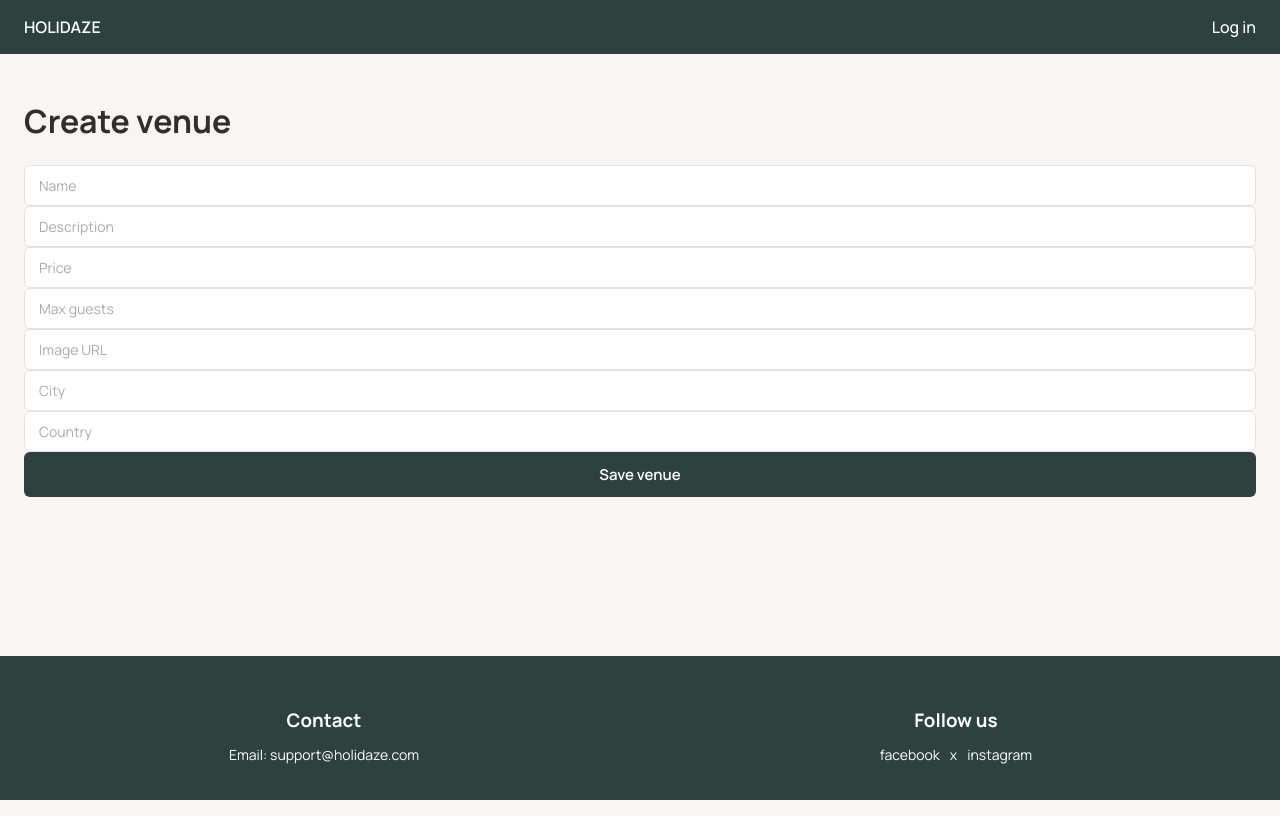
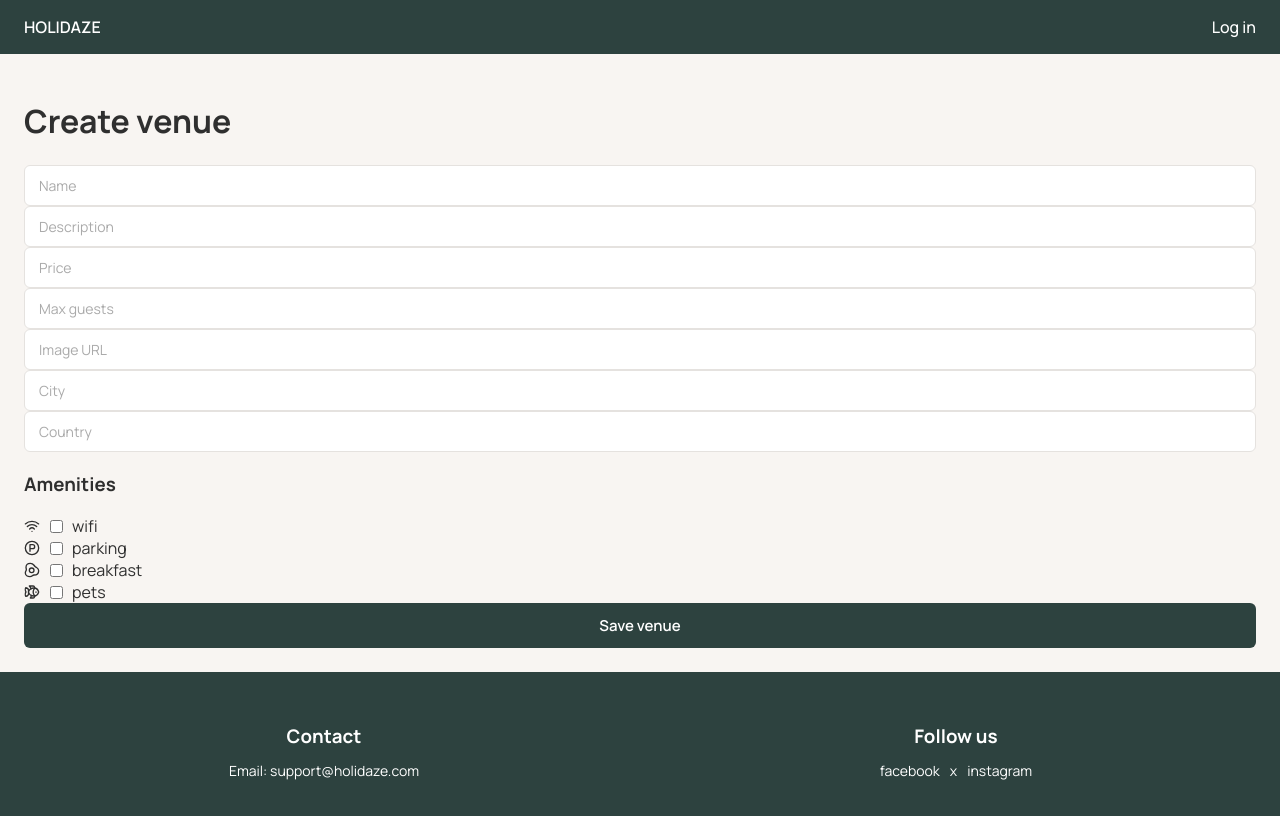
Before and after one commit to JarlErikMathiesen/project-exam-2-JarlErikMathiesen, a React (Vite) app: page /profile/create-venue in a window 1280 px wide. Built offline with nearby package versions, Linux system fonts and the light colour scheme.

Commit message:
added ameneties to VenueForm

```diff
--- a/src/components/venue/VenueForm.jsx
+++ b/src/components/venue/VenueForm.jsx
@@ -1,6 +1,7 @@
 import { useState, useEffect } from 'react';
 import Input from '../ui/Input';
 import Button from '../ui/Button';
+import { amenities } from '../../utils/amenities';
 
 export default function VenueForm({ initialData = {}, onSubmit, loading }) {
   const [name, setName] = useState('');
@@ -12,6 +13,13 @@ export default function VenueForm({ initialData = {}, onSubmit, loading }) {
   const [city, setCity] = useState('');
   const [country, setCountry] = useState('');
 
+  const [meta, setMeta] = useState({
+    wifi: false,
+    parking: false,
+    breakfast: false,
+    pets: false,
+  });
+
   useEffect(() => {
     if (initialData.name) {
       setName(initialData.name || '');
@@ -22,9 +30,21 @@ export default function VenueForm({ initialData = {}, onSubmit, loading }) {
       setImageUrl(initialData.media?.[0]?.url || '');
       setCity(initialData.location?.city || '');
       setCountry(initialData.location?.country || '');
+      setMeta({
+        wifi: initialData.meta?.wifi || false,
+        parking: initialData.meta?.parking || false,
+        breakfast: initialData.meta?.breakfast || false,
+        pets: initialData.meta?.pets || false,
+      });
     }
   }, [initialData]);
 
+  const handleAmenityChange = (key) => {
+    setMeta((prev) => ({
+      ...prev,
+      [key]: !prev[key],
+    }));
+  };
   const handleSubmit = (e) => {
     e.preventDefault();
 
@@ -40,7 +60,11 @@ export default function VenueForm({ initialData = {}, onSubmit, loading }) {
         city: city || null,
         country: country || null,
       },
+
+      meta,
     };
+
+    console.log('Submitting:', venueData);
 
     onSubmit(venueData);
   };
@@ -86,6 +110,27 @@ export default function VenueForm({ initialData = {}, onSubmit, loading }) {
         placeholder="Country"
       />
 
+      <h3>Amenities</h3>
+
+      <div>
+        {amenities.map(({ key, TrueIcon }) => (
+          <label
+            key={key}
+            style={{ display: 'flex', alignItems: 'center', gap: '6px' }}
+          >
+            <TrueIcon size={16} />
+
+            <input
+              type="checkbox"
+              checked={meta[key]}
+              onChange={() => handleAmenityChange(key)}
+            />
+
+            {key}
+          </label>
+        ))}
+      </div>
+
       <Button type="submit" disabled={loading}>
         {loading ? 'Saving...' : 'Save venue'}
       </Button>
```
